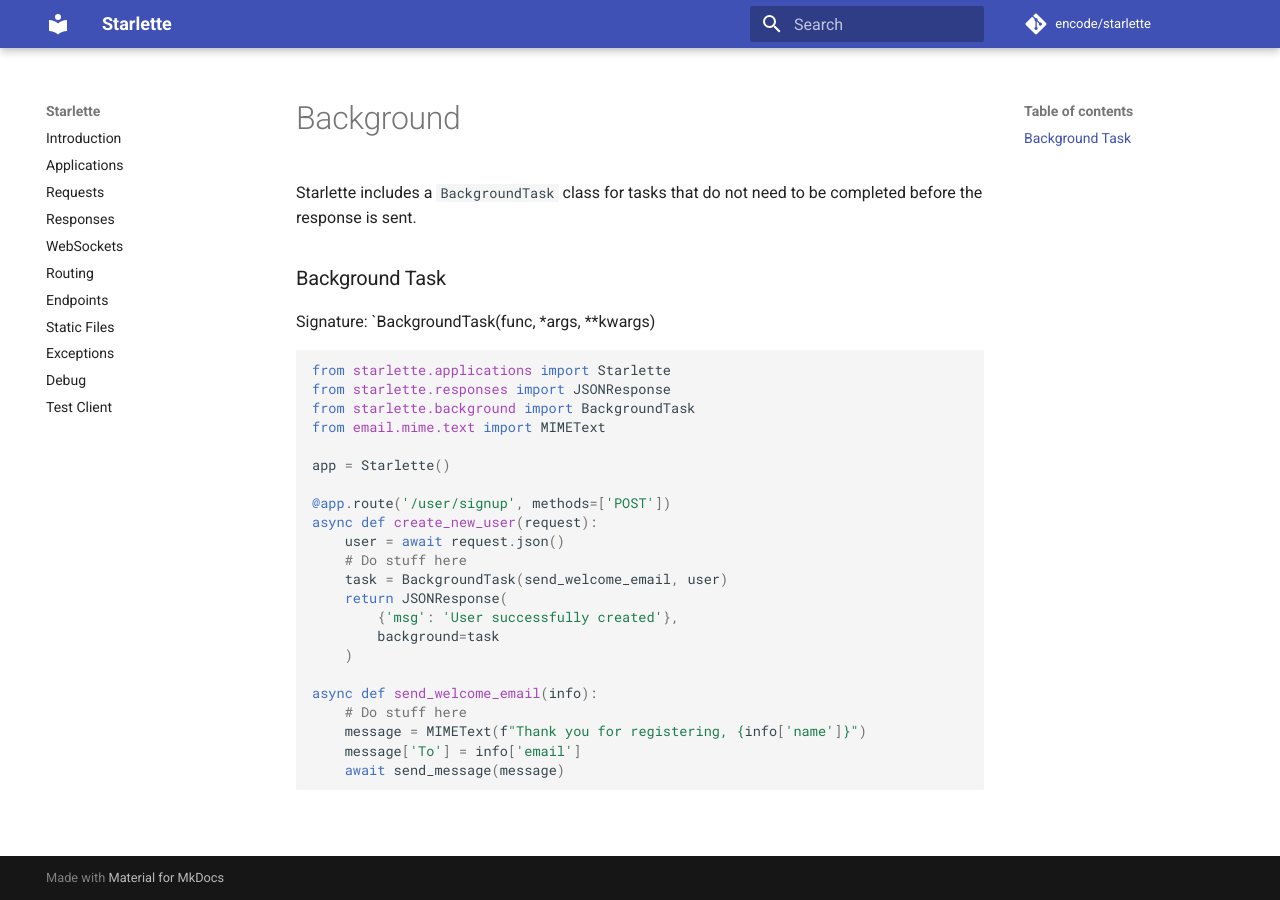
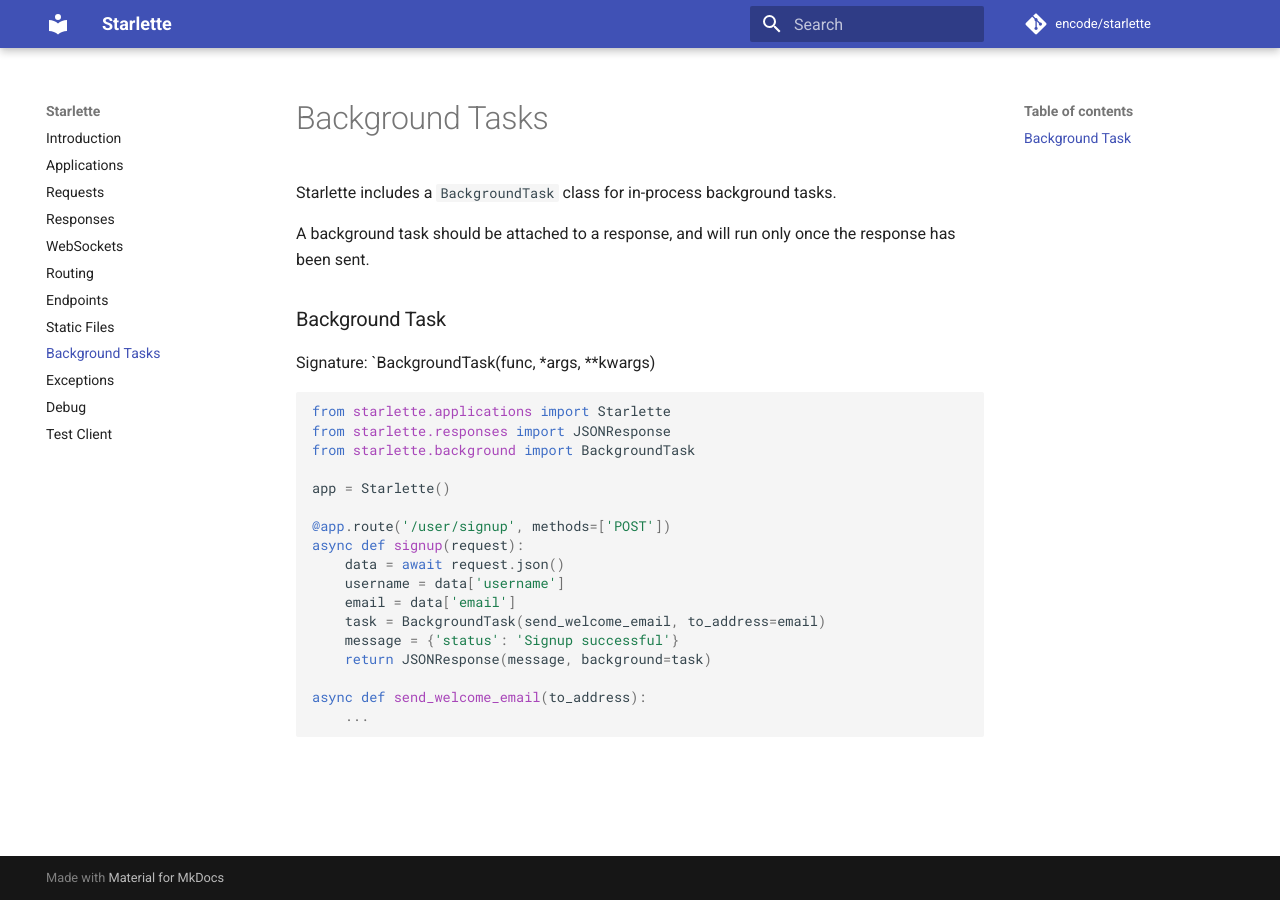
Before and after one commit to hidraco/starlette, an MkDocs documentation site: the page built from docs/background.md, in a window 1280 px wide. Built offline with MkDocs 1.6.1 and Material for MkDocs 9.7.7, drawn with Linux system fonts in a browser that asks for light colours; comment, search, counter and statistics services are not loaded.

Commit message:
Minor tweaks to background task docs

````diff
--- a/docs/background.md
+++ b/docs/background.md
@@ -1,5 +1,8 @@
 
-Starlette includes a `BackgroundTask` class for tasks that do not need to be completed before the response is sent.
+Starlette includes a `BackgroundTask` class for in-process background tasks.
+
+A background task should be attached to a response, and will run only once
+the response has been sent.
 
 ### Background Task
 
@@ -9,23 +12,18 @@ Signature: `BackgroundTask(func, *args, **kwargs)
 from starlette.applications import Starlette
 from starlette.responses import JSONResponse
 from starlette.background import BackgroundTask
-from email.mime.text import MIMEText
 
 app = Starlette()
 
 @app.route('/user/signup', methods=['POST'])
-async def create_new_user(request):
-    user = await request.json()
-    # Do stuff here
-    task = BackgroundTask(send_welcome_email, user)
-    return JSONResponse(
-        {'msg': 'User successfully created'},
-        background=task
-    )
+async def signup(request):
+    data = await request.json()
+    username = data['username']
+    email = data['email']
+    task = BackgroundTask(send_welcome_email, to_address=email)
+    message = {'status': 'Signup successful'}
+    return JSONResponse(message, background=task)
 
-async def send_welcome_email(info):
-    # Do stuff here
-    message = MIMEText(f"Thank you for registering, {info['name']}")
-    message['To'] = info['email']
-    await send_message(message)
+async def send_welcome_email(to_address):
+    ...
 ```
--- a/mkdocs.yml
+++ b/mkdocs.yml
@@ -17,6 +17,7 @@ nav:
     - Routing: 'routing.md'
     - Endpoints: 'endpoints.md'
     - Static Files: 'staticfiles.md'
+    - Background Tasks: 'background.md'
     - Exceptions: 'exceptions.md'
     - Debug: 'debug.md'
     - Test Client: 'testclient.md'
````
